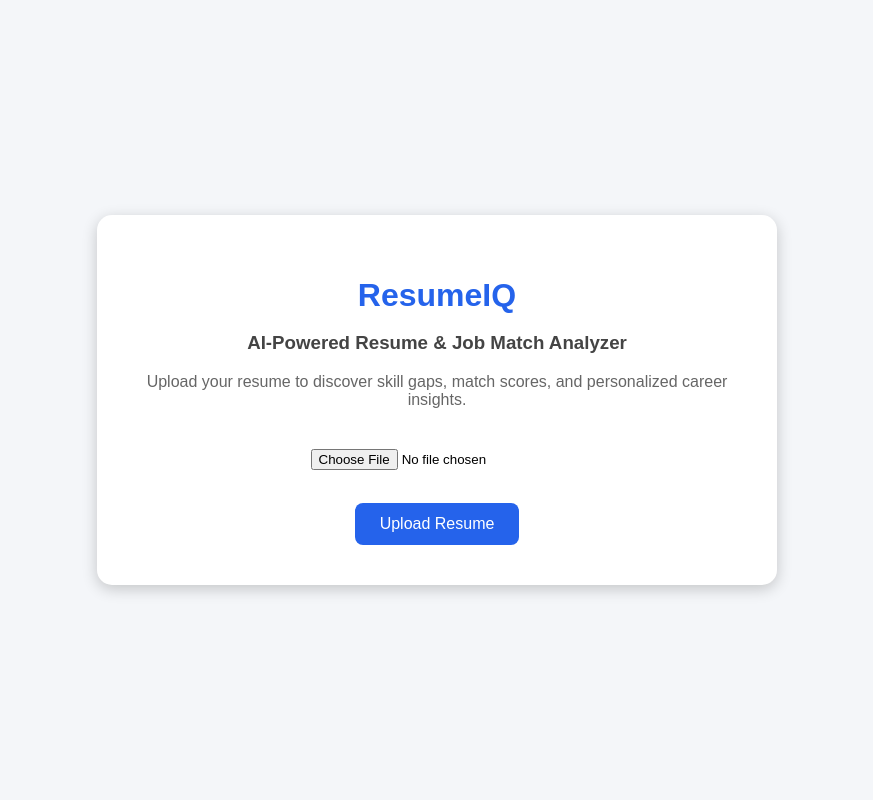
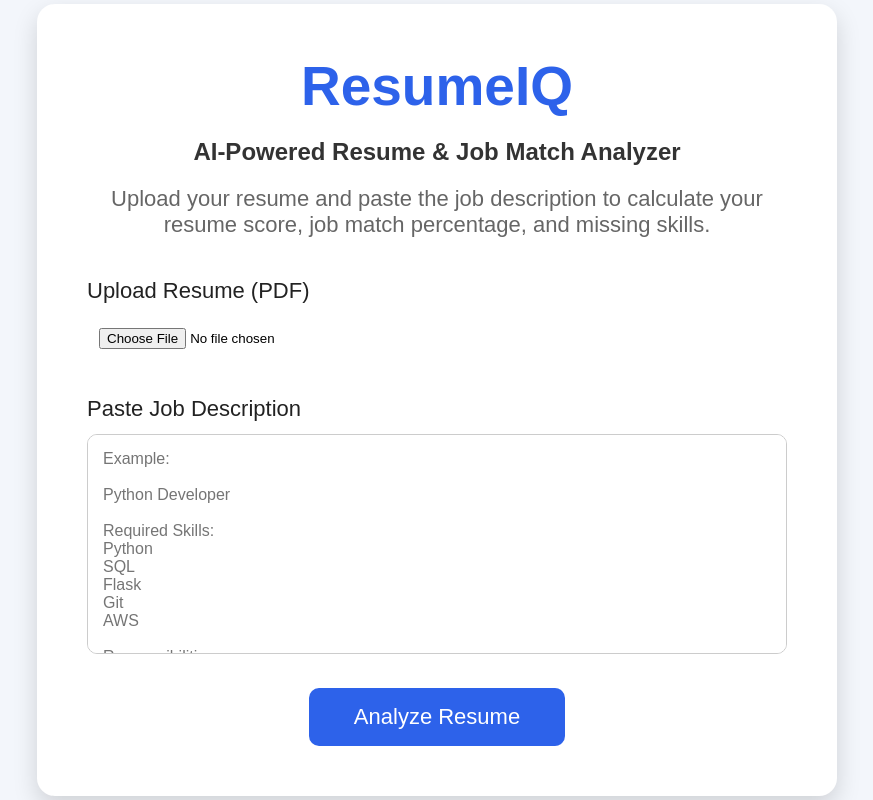
Before and after one commit to MadhuShree067/ResumeIQ, a Flask app: page / in a window 1280 px wide. Shown: the whole page, without its empty margins (203-1076 px from the left). Run offline with Flask 3, Linux system fonts and the light colour scheme.

Commit message:
ResumeIQ v2: Added professional dashboard and job matching

```diff
--- a/app.py
+++ b/app.py
@@ -18,55 +18,67 @@ def home():
 def upload():
 
     file = request.files["resume"]
+    job_description = request.form["job_description"]
 
-    if file:
+    if not file:
+        return "No file selected"
 
-        os.makedirs(app.config["UPLOAD_FOLDER"], exist_ok=True)
+    os.makedirs(app.config["UPLOAD_FOLDER"], exist_ok=True)
 
-        filepath = os.path.join(
-            app.config["UPLOAD_FOLDER"],
-            file.filename
+    filepath = os.path.join(
+        app.config["UPLOAD_FOLDER"],
+        file.filename
+    )
+
+    file.save(filepath)
+
+    # Extract resume text
+    resume_text = extract_text(filepath)
+
+    # Extract skills
+    resume_skills = extract_skills(resume_text)
+    job_skills = extract_skills(job_description)
+
+    # Resume Score
+    score = min(len(resume_skills) * 10, 100)
+
+    # Matching Skills
+    matched_skills = [
+        skill for skill in resume_skills
+        if skill in job_skills
+    ]
+
+    # Missing Skills
+    missing_skills = [
+        skill for skill in job_skills
+        if skill not in resume_skills
+    ]
+
+    # Match Score
+    if len(job_skills) > 0:
+        match_score = int(
+            (len(matched_skills) / len(job_skills)) * 100
+        )
+    else:
+        match_score = 0
+
+    # Recommendations
+    recommendations = []
+
+    for skill in missing_skills:
+        recommendations.append(
+            f"Learn {skill.title()} to improve your profile."
         )
 
-        file.save(filepath)
-
-        # Extract text from PDF
-        resume_text = extract_text(filepath)
-
-        # Extract skills
-        skills = extract_skills(resume_text)
-
-        # Calculate score
-        score = len(skills) * 10
-
-        if score > 100:
-            score = 100
-
-        return f"""
-        <html>
-        <body style="font-family: Arial; padding: 20px;">
-
-        <h1>Resume Analysis</h1>
-
-        <h2>Resume Score: {score}/100</h2>
-
-        <h2>Skills Found:</h2>
-
-        <ul>
-        {''.join([f'<li>{skill}</li>' for skill in skills])}
-        </ul>
-
-        <hr>
-
-        <h2>Resume Text:</h2>
-
-        <pre>{resume_text}</pre>
-
-        </body>
-        </html>
-        """
-
-    return "No file selected"
+    return render_template(
+        "result.html",
+        score=score,
+        match_score=match_score,
+        resume_skills=resume_skills,
+        matched_skills=matched_skills,
+        missing_skills=missing_skills,
+        recommendations=recommendations
+    )
 
 
 if __name__ == "__main__":
--- a/extractor.py
+++ b/extractor.py
@@ -7,16 +7,27 @@ skills_list = [
     "git",
     "github",
     "flask",
-    "machine learning"
+    "django",
+    "mysql",
+    "machine learning",
+    "data analysis",
+    "aws",
+    "docker",
+    "kubernetes",
+    "numpy",
+    "pandas",
+    "excel"
 ]
+
 
 def extract_skills(text):
 
+    text = text.lower()
+
     found_skills = []
 
-    text = text.lower()
+    for skill in skills_list:
 
-    for skill in skills_list:
         if skill in text:
             found_skills.append(skill)
 
--- a/templates/index.html
+++ b/templates/index.html
@@ -1,59 +1,113 @@
 <!DOCTYPE html>
-<html>
+<html lang="en">
+
 <head>
+
+    <meta charset="UTF-8">
+    <meta name="viewport" content="width=device-width, initial-scale=1.0">
+
     <title>ResumeIQ</title>
 
     <style>
 
+        *{
+            margin:0;
+            padding:0;
+            box-sizing:border-box;
+            font-family:Arial, Helvetica, sans-serif;
+        }
+
         body{
-            font-family: Arial, sans-serif;
-            background-color: #f4f6f9;
-            display: flex;
-            justify-content: center;
-            align-items: center;
-            height: 100vh;
-            margin: 0;
+
+            background:#f3f6fb;
+            display:flex;
+            justify-content:center;
+            align-items:center;
+            min-height:100vh;
+
         }
 
         .container{
-            background: white;
-            padding: 40px;
-            border-radius: 15px;
-            box-shadow: 0px 4px 15px rgba(0,0,0,0.2);
-            text-align: center;
-            width: 600px;
+
+            width:800px;
+            background:white;
+            padding:50px;
+            border-radius:18px;
+            box-shadow:0 10px 25px rgba(0,0,0,0.15);
+            text-align:center;
+
         }
 
         h1{
-            color: #2563eb;
-            margin-bottom: 10px;
+
+            color:#2d62ea;
+            font-size:55px;
+            margin-bottom:20px;
+
         }
 
-        h3{
-            color: #444;
+        h2{
+
+            color:#333;
+            margin-bottom:20px;
+
         }
 
         p{
-            color: #666;
-            margin-bottom: 25px;
+
+            font-size:22px;
+            color:#666;
+            margin-bottom:40px;
+
         }
 
-        input[type="file"]{
-            margin: 15px;
+        .section-title{
+
+            text-align:left;
+            font-size:22px;
+            margin-bottom:12px;
+            color:#222;
+
+        }
+
+        input[type=file]{
+
+            width:100%;
+            padding:12px;
+            margin-bottom:35px;
+
+        }
+
+        textarea{
+
+            width:100%;
+            height:220px;
+            padding:15px;
+            border-radius:10px;
+            border:1px solid #ccc;
+            resize:none;
+            font-size:16px;
+            margin-bottom:30px;
+
         }
 
         button{
-            background-color: #2563eb;
-            color: white;
-            border: none;
-            padding: 12px 25px;
-            border-radius: 8px;
-            cursor: pointer;
-            font-size: 16px;
+
+            background:#2d62ea;
+            color:white;
+            border:none;
+            padding:16px 45px;
+            font-size:22px;
+            border-radius:10px;
+            cursor:pointer;
+            transition:.3s;
+
         }
 
         button:hover{
-            background-color: #1d4ed8;
+
+            background:#1848c9;
+
         }
 
     </style>
@@ -66,24 +120,56 @@
 
     <h1>ResumeIQ</h1>
 
-        <h3>AI-Powered Resume & Job Match Analyzer</h3>
+    <h2>AI-Powered Resume & Job Match Analyzer</h2>
 
     <p>
-            Upload your resume to discover skill gaps,
-            match scores, and personalized career insights.
+        Upload your resume and paste the job description to calculate
+        your resume score, job match percentage, and missing skills.
     </p>
 
     <form action="/upload" method="POST" enctype="multipart/form-data">
 
-            <input type="file" name="resume">
+        <div class="section-title">
+            Upload Resume (PDF)
+        </div>
 
-            <br><br>
+        <input
+            type="file"
+            name="resume"
+            accept=".pdf"
+            required>
 
-            <button type="submit">Upload Resume</button>
+        <div class="section-title">
+            Paste Job Description
+        </div>
+
+        <textarea
+            name="job_description"
+            placeholder="Example:
+
+Python Developer
+
+Required Skills:
+Python
+SQL
+Flask
+Git
+AWS
+
+Responsibilities:
+Develop web applications using Python and Flask.
+Work with SQL databases.
+Collaborate with development teams."
+            required></textarea>
+
+        <button type="submit">
+            Analyze Resume
+        </button>
 
     </form>
 
 </div>
 
 </body>
+
 </html>
```
Also changed, not shown: static/dashboard.css (added, +124 -0 lines), templates/result.html (added, +89 -0 lines), 1 other file. Lines whose indentation alone changed are shown as unchanged.
